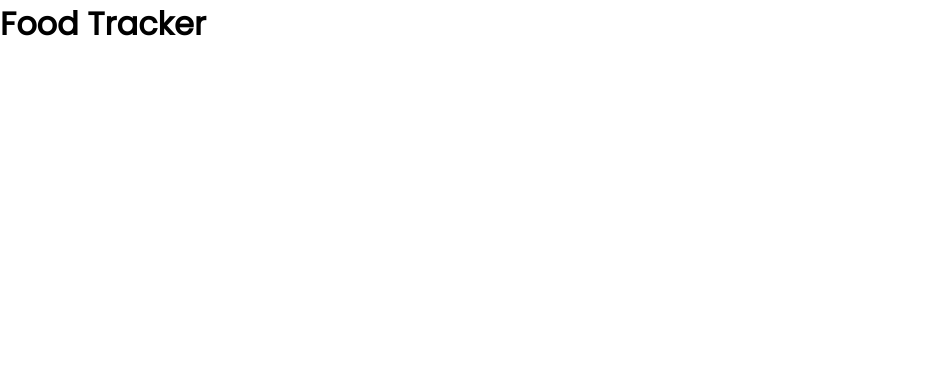
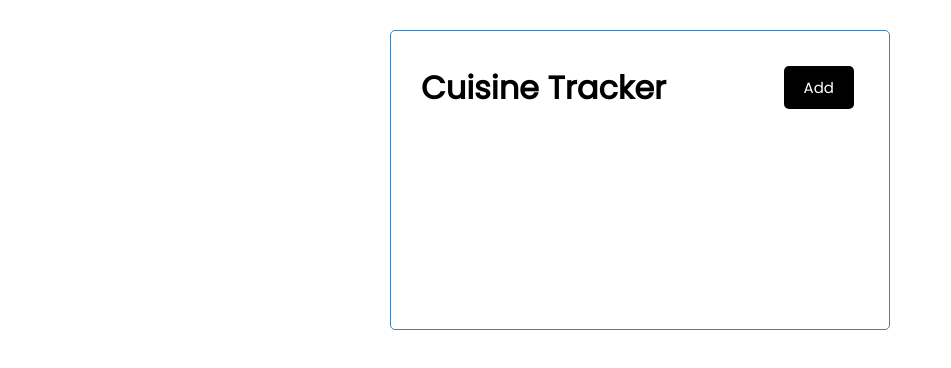
Before and after one commit to dwanerich/cuisine-tracker, a React (Create React App) app: page / in a window 1280 px wide. Shown: the top 368 px of the page, without its empty margins (0-951 px from the left). Built offline with nearby package versions, Linux system fonts and the light colour scheme.

Commit message:
extracted button to component

```diff
--- a/src/App.js
+++ b/src/App.js
@@ -2,8 +2,8 @@ import { Header } from "./components/Header";
 
 function App() {
   return (
-    <div className="App">
-    <Header title='Food Tracker'/>
+    <div className="container">
+    <Header title='Cuisine Tracker'/>
     </div>
   );
 }
--- /dev/null
+++ b/src/components/Button.js
@@ -0,0 +1,7 @@
+import React from 'react'
+
+export const Button = () => {
+    return (
+        <button className='btn'>Add</button>
+    )
+}
--- a/src/components/Header.js
+++ b/src/components/Header.js
@@ -1,9 +1,11 @@
+import { Button } from "./Button"
 
 export const Header = ({title}) => {
     return (
-        <div>
+        <header className='header'>
            <h1>{title}</h1>
-        </div>
+        <Button color='green' text='Hello' />
+        </header>
     )
 }
     // Header.defaultProps = {
```
